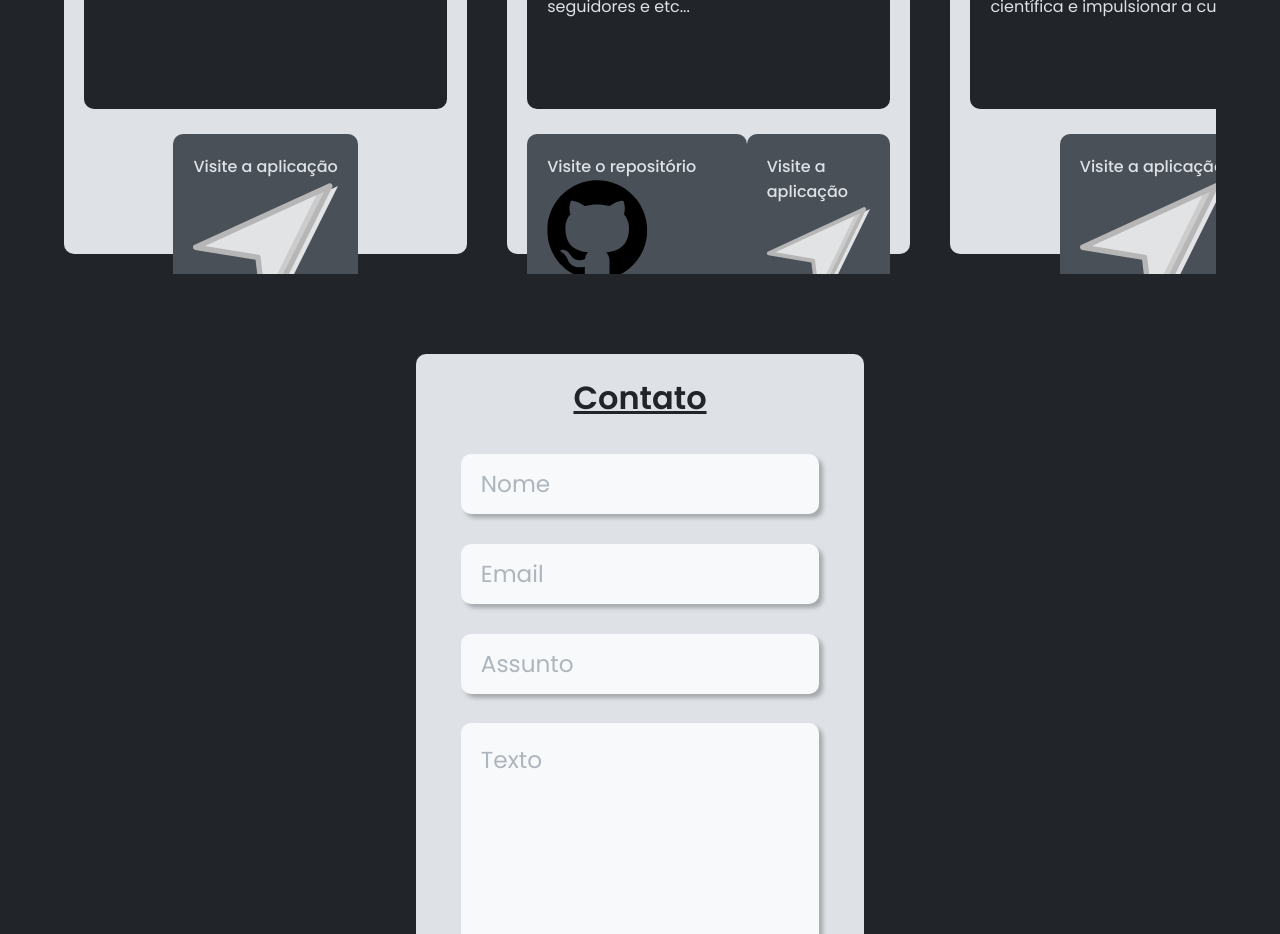
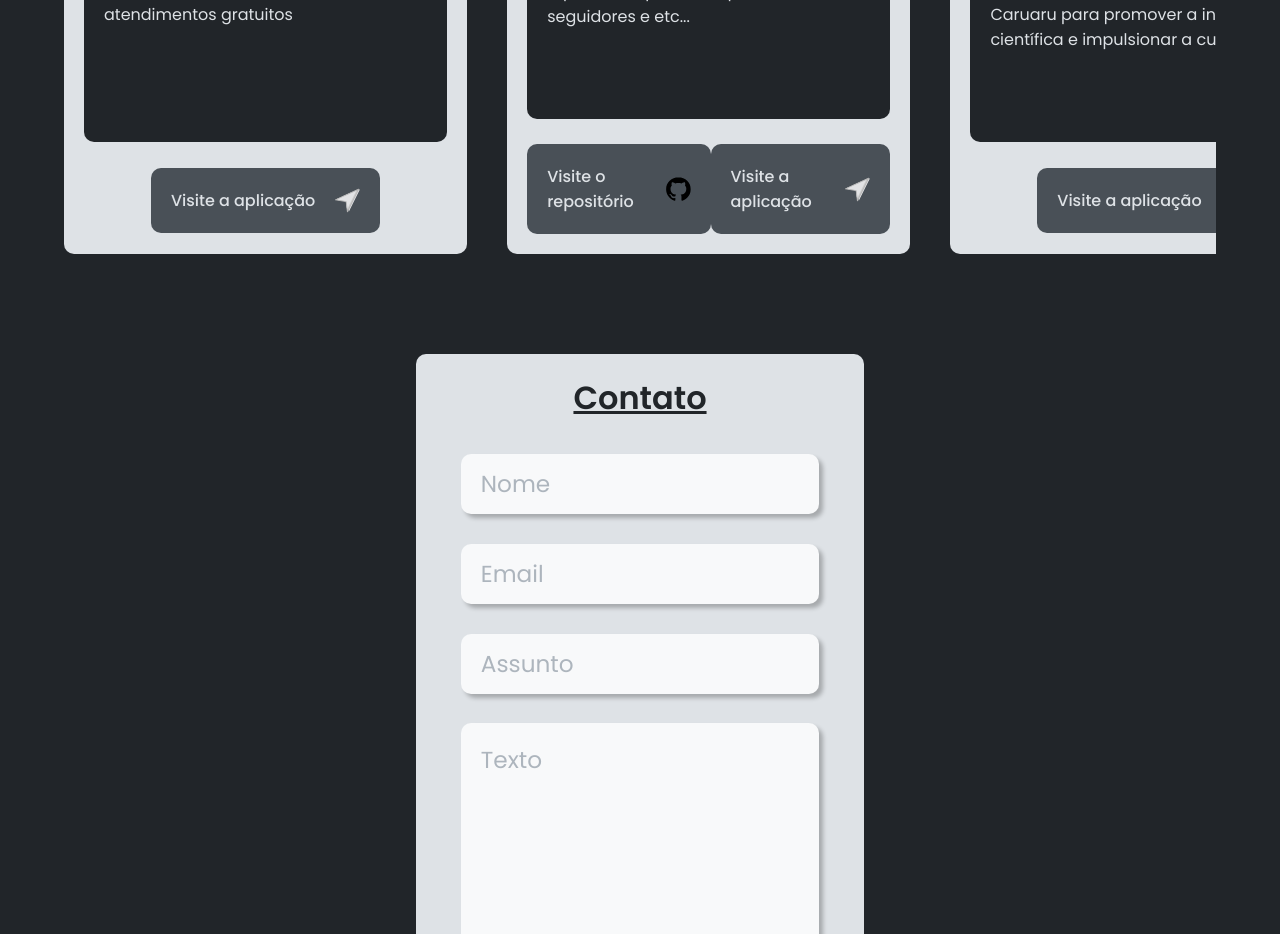
Before and after one commit to LuisEduardo20/Portfolio, a React (Create React App) app: page / in a window 1280 px wide. Shown: the part 1360-2294 px from the top of the page. Built offline with nearby package versions, Linux system fonts and the light colour scheme.

Commit message:
Redimensão do card e cores de hover nos botões

```diff
--- a/src/components/ProjectCard/style.ts
+++ b/src/components/ProjectCard/style.ts
@@ -25,7 +25,7 @@ export const Container = styled.div`
   @media screen and (max-width: 768px) {
     height: 100%;
 
-    grid-template-rows: 1fr 1.5fr 2fr 1fr;
+    grid-template-rows: 10% 30% 35% 25%;
     gap: 10px;
 
     flex: 0 0 75%;
@@ -75,15 +75,24 @@ export const Link = styled.a`
   background-color: var(--button-background);
   border-radius: 10px;
 
+  display: flex;
+  align-items: center;
+  justify-content: center;
+
   color: var(--white);
   font-weight: 500;
   font-size: 1rem;
   text-decoration: none;
 
-  transition: filter 0.2s;
+  transition: 0.2s;
 
   &:hover {
-    filter: brightness(0.8);
+    background-color: var(--black);
+  }
+
+  & > img {
+    width: 25px;
+    margin-left: 20px;
   }
 
   @media screen and (max-width: 768px) {
```
